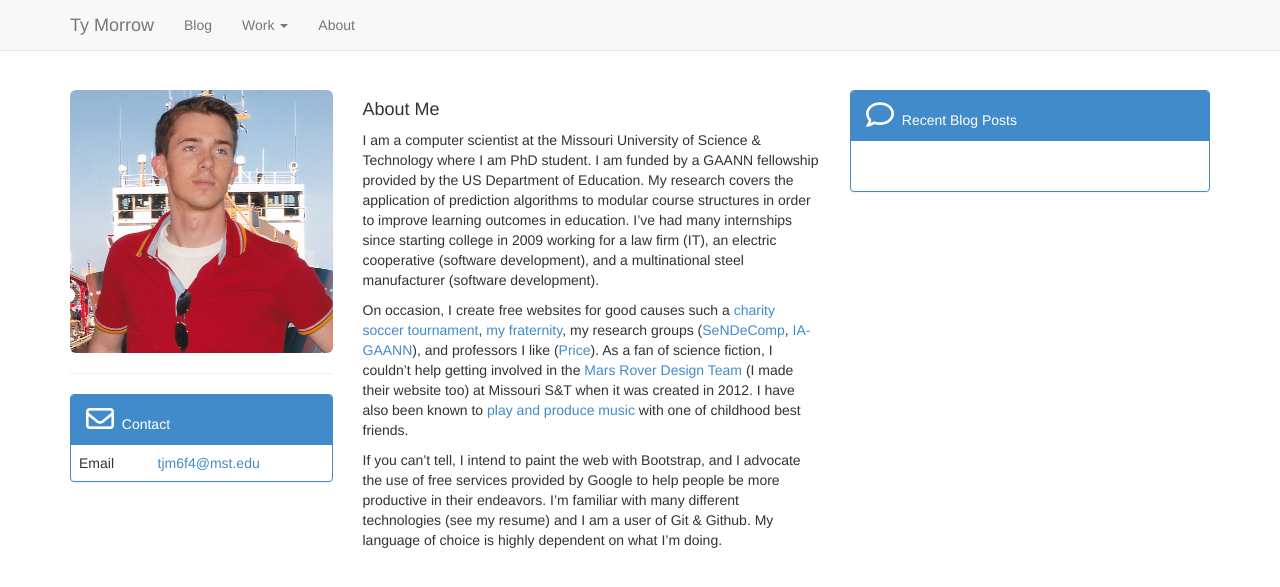
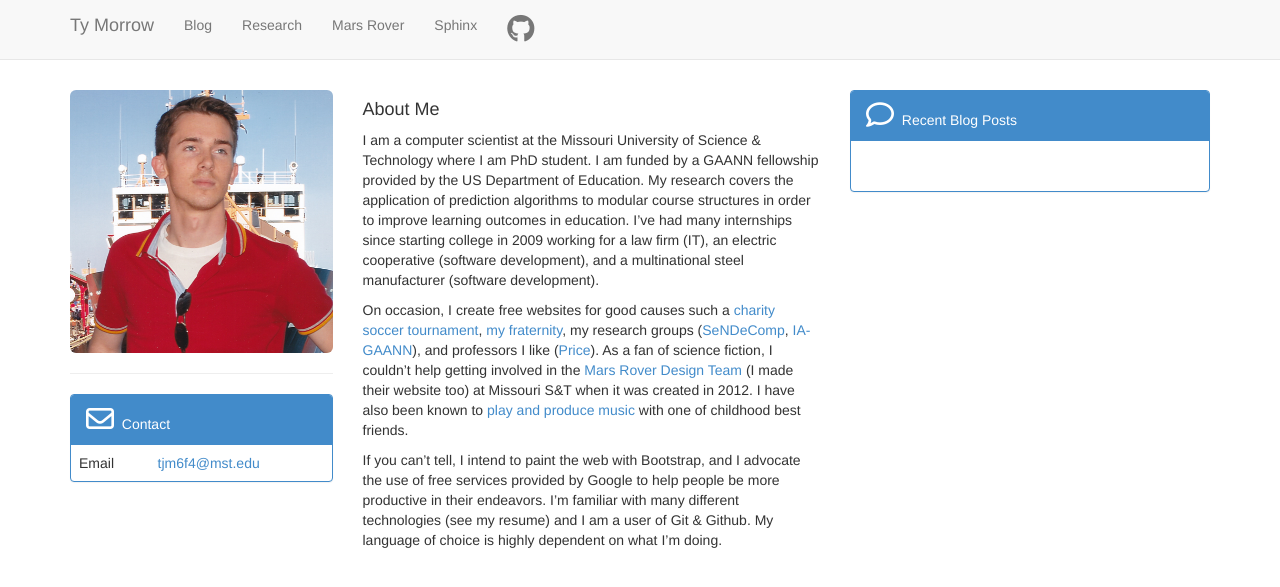
Before and after one commit to tymorrow/mst-website, a Jekyll site: the page built from index.html, in a window 1280 px wide. Shown: the top 587 px of the page. Built offline with Jekyll 4.4.1, drawn with Linux system fonts in a browser that asks for light colours; nearby versions of some CDN libraries; library files that are not in the unit come from our copies.

Commit message:
Updated Navbar and added some empty info files I'll add to later.

```diff
--- a/_includes/nav.html
+++ b/_includes/nav.html
@@ -14,19 +14,15 @@
         <div class="collapse navbar-collapse navbar-ex1-collapse">
             <ul class="nav navbar-nav">
                 <li><a href="/blog">Blog</a></li>
-                <li class="dropdown">
-                  <a href="#" class="dropdown-toggle" data-toggle="dropdown">Work <span class="caret"></span></a>
-                  <ul class="dropdown-menu" role="menu">
-                    <li><a href="{{}}/research/">Research</a></li>
-                    <li><a href="{{}}/marsrover/" target="_blank">Mars Rover</a></li>
-                    <li><a href="{{}}/sphinx/">Sphinx</a></li>
-                  </ul>
+                <li><a href="{{}}/research/">Research</a></li>
+                <li><a href="{{}}/marsrover/">Mars Rover</a></li>
+                <li><a href="{{}}/sphinx/">Sphinx</a></li>
+                <li>
+                  <a href="https://github.com/tymorrow/" target="_blank"
+                     style="margin-right: 5px;">
+                    <i class="fa fa-github fa-2x"></i>
+                  </a>
                 </li>
-                <li><a href="/about">About</a></li>
-            </ul>
-
-            <ul class="nav navbar-nav navbar-right">
-
             </ul>
         </div>
         <!-- /.navbar-collapse -->
```
Also changed, not shown: _includes/research.md (added), _includes/sphinx.md (added).
